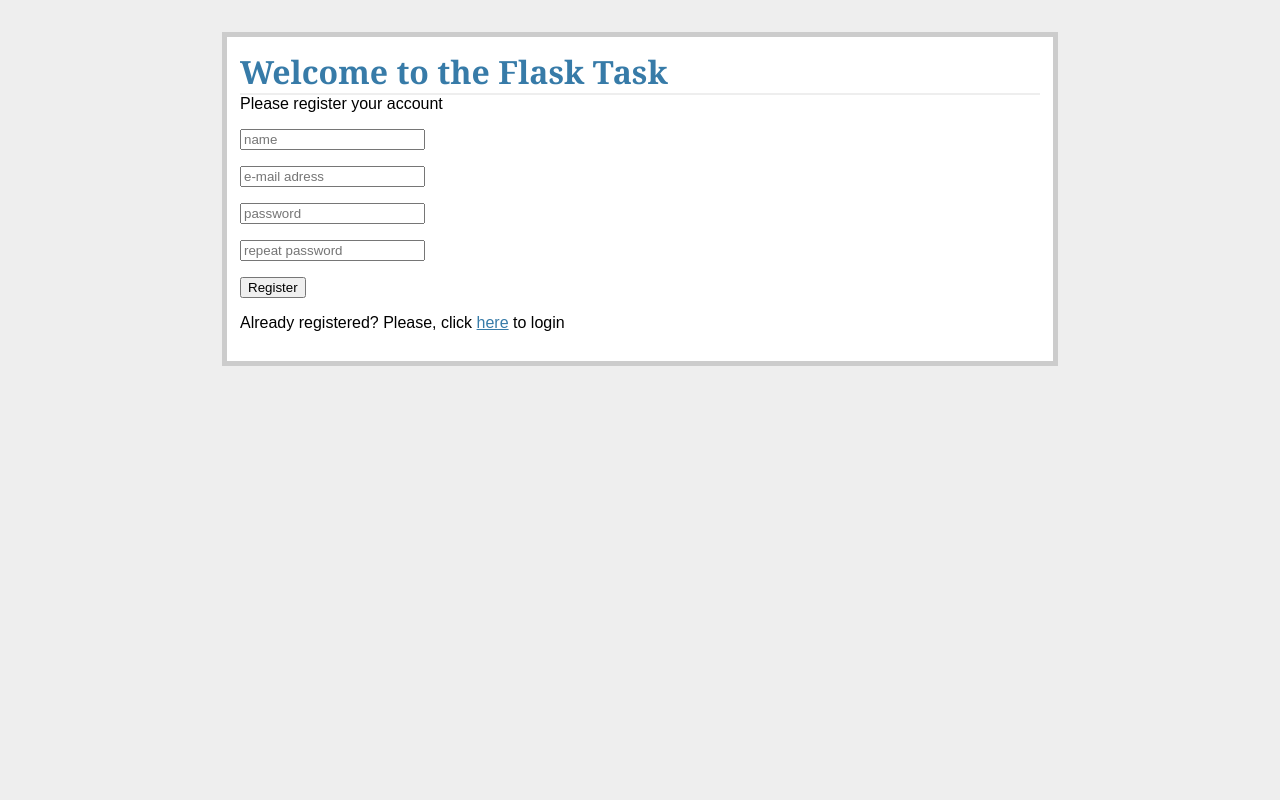
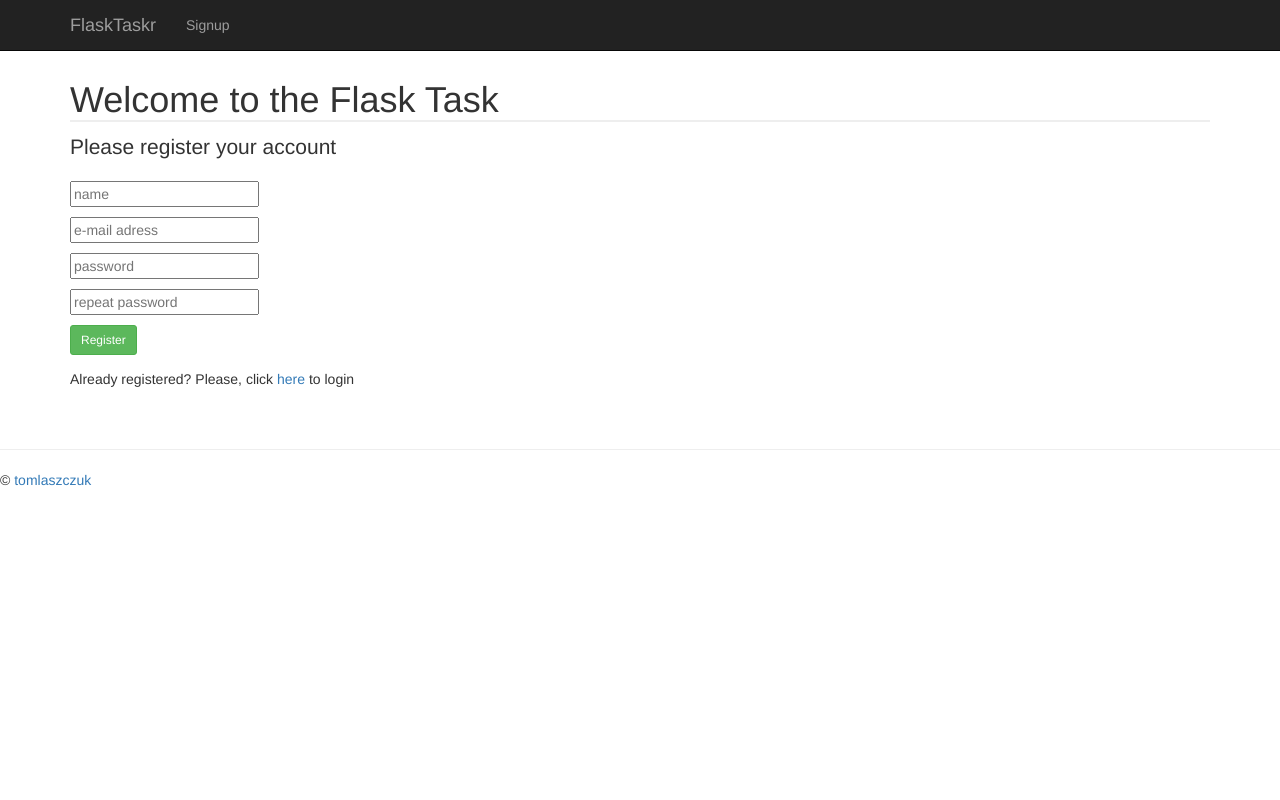
Before and after one commit to tomlaszczuk/flask_taskr, a Flask app: page /register in a window 1280 px wide. Run offline with Flask 2, Linux system fonts and the light colour scheme; some libraries are stand-ins or nearby versions.

Commit message:
Permissions, users role, more testing

```diff
--- a/models.py
+++ b/models.py
@@ -35,11 +35,13 @@ class User(db.Model):
     email = db.Column(db.String, unique=True, nullable=False)
     password = db.Column(db.String, nullable=False)
     tasks = db.relationship('Task', backref='poster')
+    role = db.Column(db.String, default="user")
 
-    def __init__(self, name, email, password):
+    def __init__(self, name, email, password, role=None):
         self.name = name
         self.email = email
         self.password = password
+        self.role = role
 
     def __repr__(self):
         return "<name %r>" % self.name
--- a/static/css/styles.css
+++ b/static/css/styles.css
@@ -1,6 +1,6 @@
 body {
-    font-family: sans-serif;
-    background: #eee;
+    padding: 60px 0px;
+    background: #ffffff;
 }
 a, h1, h2 {
     color: #377BA8;
@@ -54,8 +54,6 @@ h2 {
 .error {
     color: red;
     font-size: .8em;
-    background-color: #ffffff;
-    padding: 0.5em;
 }
 .datagrid table {
     border-collapse: collapse;
@@ -106,3 +104,6 @@ h2 {
     text-decoration: none;
     position: relative;
 }
+.footer {
+    padding-top: 30px;
+}
--- a/templates/base.html
+++ b/templates/base.html
@@ -1,23 +1,57 @@
 <html>
-    <head>
-        <title>{% block title %}Flask Task app{% endblock %}</title>
-        <link rel="stylesheet" href="{{ url_for('static', filename='css/styles.css') }}" />
-    </head>
-    <body>
-        <div class="page">
+
+<head>
+    <title>{% block title %}Flask Task app{% endblock %}</title>
+    <link rel="stylesheet" href="{{ url_for('static', filename='css/styles.css') }}" />
+    <link rel="stylesheet" href="http://maxcdn.bootstrapcdn.com/bootswatch/3.2.0/yeti/bootstrap.min.css" />
+</head>
+
+<body>
+    <div class="navbar navbar-inverse navbar-fixed-top" role="navigation">
+        <div class="container">
+            <div class="navbar-header">
+                <button type="button" class="navbar-toggle" data-toggle="collapse" data-target=".navbar-collapse">
+                    <span class="sr-only">Toggle navigation</span>
+                    <span class="icon-bar"></span>
+                    <span class="icon-bar"></span>
+                    <span class="icon-bar"></span>
+                </button>
+                <a class="navbar-brand" href="/">FlaskTaskr</a>
+            </div>
+            <div class="collapse navbar-collapse">
+                <ul class="nav navbar-nav">
+                    {% if not session.logged_in %}
+                    <li><a href="/register">Signup</a>
+                    </li>
+                    {% else %}
+                    <li><a href="/logout">Signout</a>
+                    </li>
+                    {% endif %}
+                </ul>
+            </div>
+            <!--/.nav-collapse -->
+        </div>
+    </div>
+    <div class="container">
+        <div class="content">
             {% for message in get_flashed_messages() %}
             <div class="flash">
                 {{ message }}
             </div>
-            {% endfor %}
-            {% if error %}
+            {% endfor %} {% if error %}
             <div class="error">
                 <strong>{{ error }}</strong>
             </div>
-            {% endif %}
+            {% endif %} {% block content %} {% endblock %}
+        </div>
+    </div>
+    <div class="footer">
+        <hr>
+        <p>&copy; <a href="https://github.com/tomlaszczuk">tomlaszczuk</a></p>
+    </div>
+    <!-- scripts -->
+    <script src="http://code.jquery.com/jquery-1.11.1.min.js"></script>
+    <script src="http://netdna.bootstrapcdn.com/bootstrap/3.2.0/js/bootstrap.min.js"></script>
+</body>
 
-            {% block content %}
-            {% endblock %}
-        </div>
-    </body>
 </html>
--- a/templates/register.html
+++ b/templates/register.html
@@ -27,8 +27,8 @@
     <p>
         {{ form.password(placeholder="password") }}
         <span class="error">
-            {% if form.name.password %}
-                {% for error in form.name.password %}
+            {% if form.password.errors %}
+                {% for error in form.password.errors %}
                     {{ error }}
                 {% endfor %}
             {% endif %}
@@ -44,7 +44,7 @@
             {% endif %}
         </span>
     </p>
-    <button type="submit" class="btn btn-sm btn-succes">Register</button>
+    <button type="submit" class="btn btn-sm btn-success">Register</button>
 </form>
 <p>Already registered? Please, click <a href="{{ url_for('login') }}">here</a> to login</p>
 {% endblock %}
--- a/views.py
+++ b/views.py
@@ -35,6 +35,7 @@ def flash_errors(form):
 def logout():
     session.pop('logged_in', None)
     session.pop('user_id', None)
+    session.pop('role', None)
     flash("You are now logged out. Thank you, come again")
     return redirect(url_for('login'))
 
@@ -55,6 +56,7 @@ def login():
             else:
                 session['logged_in'] = True
                 session['user_id'] = user.id
+                session['role'] = user.role
                 flash("You have succesfully logged in, %s" % user.name)
                 return redirect(url_for('tasks'))
         else:
@@ -106,18 +108,26 @@ def add_task():
 @app.route("/delete/<int:task_id>")
 @login_required
 def delete_task(task_id):
-    db.session.query(Task).filter_by(task_id=task_id).delete()
-    db.session.commit()
-    flash('Task has been deleted')
+    task = db.session.query(Task).filter_by(task_id=task_id)
+    if session['user_id'] == task.first().user_id or session['role'] == "admin":
+        task.delete()
+        db.session.commit()
+        flash('Task has been deleted')
+    else:
+        flash("You can only delete tasks that belong to you")
     return redirect(url_for('tasks'))
 
 
 @app.route("/mark/<int:task_id>")
 @login_required
 def complete_task(task_id):
-    db.session.query(Task).filter_by(task_id=task_id).update({"status": "0"})
-    db.session.commit()
-    flash("Task has been marked as completed")
+    task = db.session.query(Task).filter_by(task_id=task_id)
+    if session['user_id'] == task.first().user_id or session['role'] == "admin":
+        task.update({'status': '0'})
+        db.session.commit()
+        flash("Task has been marked as completed")
+    else:
+        flash("You can only mark task that belong to you")
     return redirect(url_for('tasks'))
 
 
```
Also changed, not shown: templates/tasks.html (+9 -9 lines), tests.py (+45 -0 lines), 1 other file.
